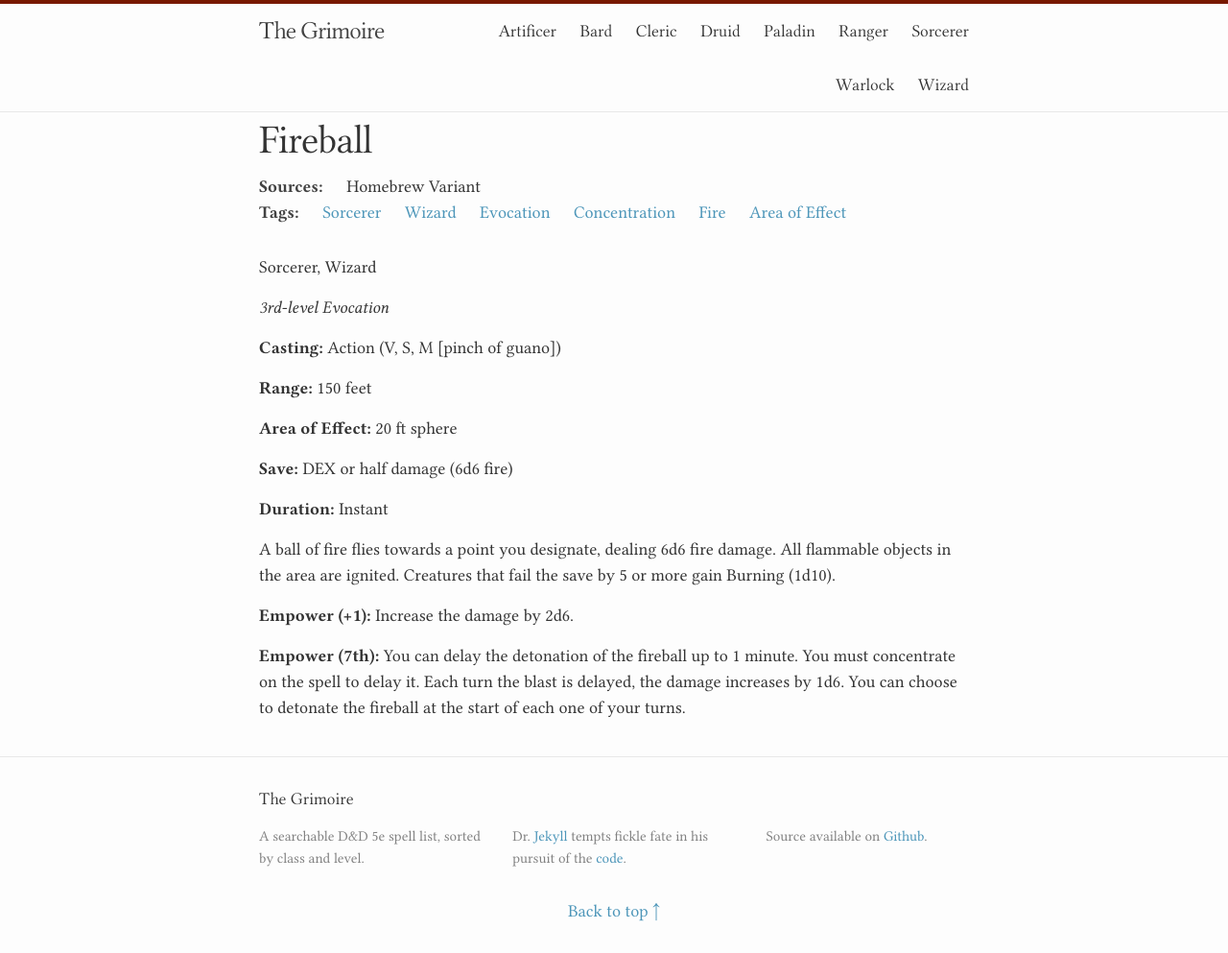
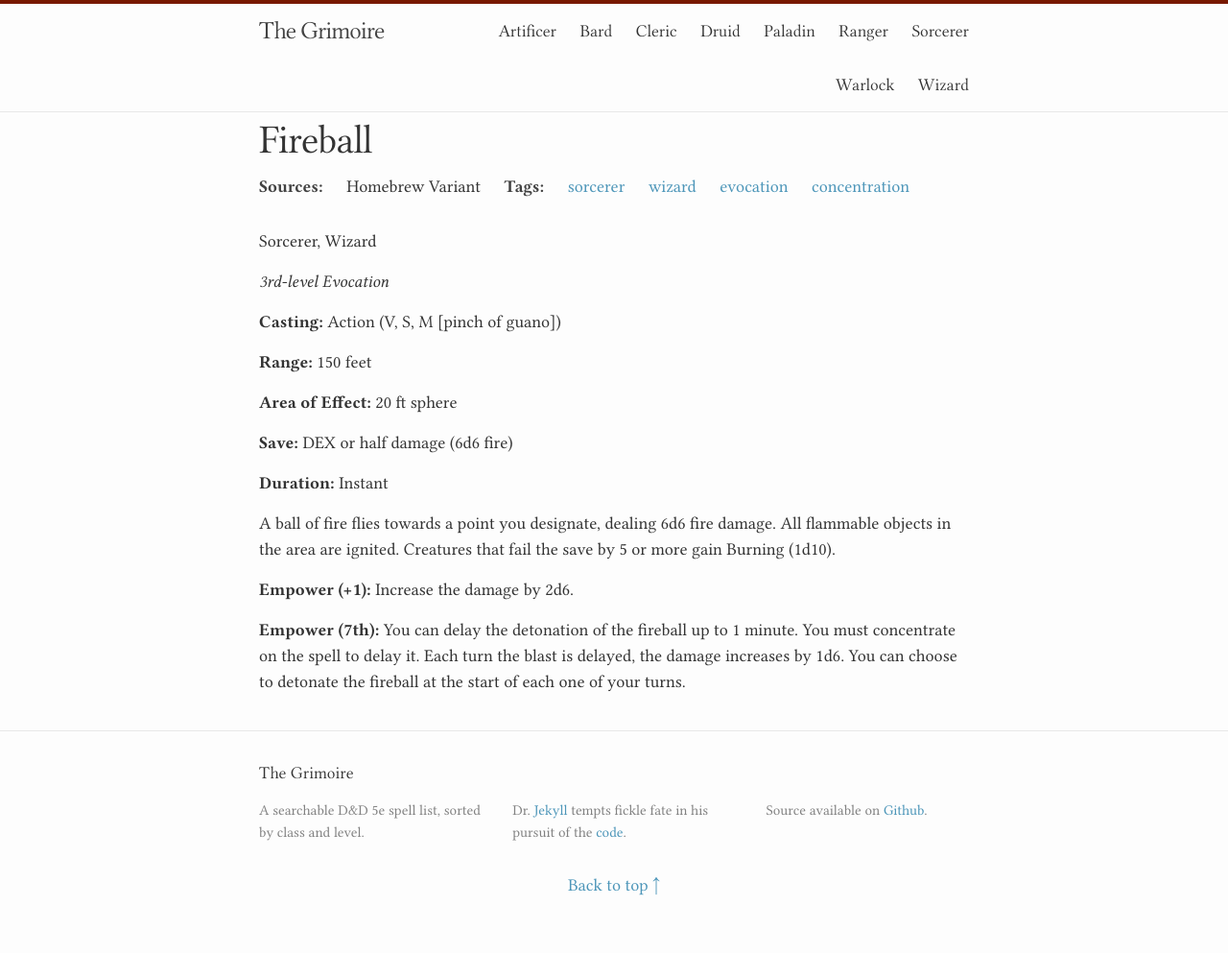
Before and after one commit to The-Onion-Grimoire/Big-Book-of-Brews, a Jekyll site: the page built from _posts/2023-08-21-Fireball.markdown, in a window 1280 px wide. Shown: the whole page at 96% size. Built offline with Jekyll 4.4.1, drawn with Linux system fonts in a browser that asks for light colours; after the commit the page ends 966 px from its top, so only the background shows below that.

Commit message:
Update 2023-08-21-Fireball.markdown

```diff
--- a/_posts/2023-08-21-Fireball.markdown
+++ b/_posts/2023-08-21-Fireball.markdown
@@ -3,7 +3,7 @@ layout: post
 title:  "Fireball"
 date:   2023-08-21
 sources: [Homebrew Variant]
-tags: [Sorcerer, Wizard, Evocation, Concentration, Fire, Area of Effect ]
+tags: [sorcerer, wizard, evocation, concentration]
 ---
 
 Sorcerer, Wizard
```
